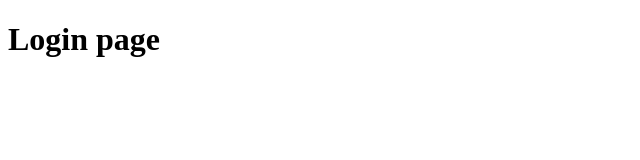
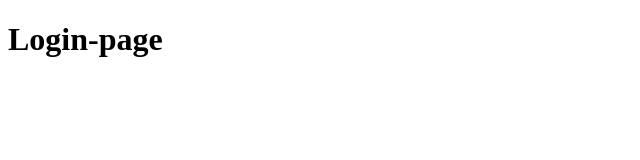
Before and after one commit to ChardPeterz/PersonalPortfolioWebpage, a plain HTML site: page Login.html in a window 1280 px wide. Shown: the full height of the page, 0-640 px from the left. Drawn offline with Linux system fonts and the light colour scheme.

Commit message:
Update Login.html

```diff
--- a/Login.html
+++ b/Login.html
@@ -7,7 +7,7 @@
 </head>
 <body>
 
-<h1>Login page</h1>
+<h1>Login-page</h1>
 
 </body>
 </html>
```
